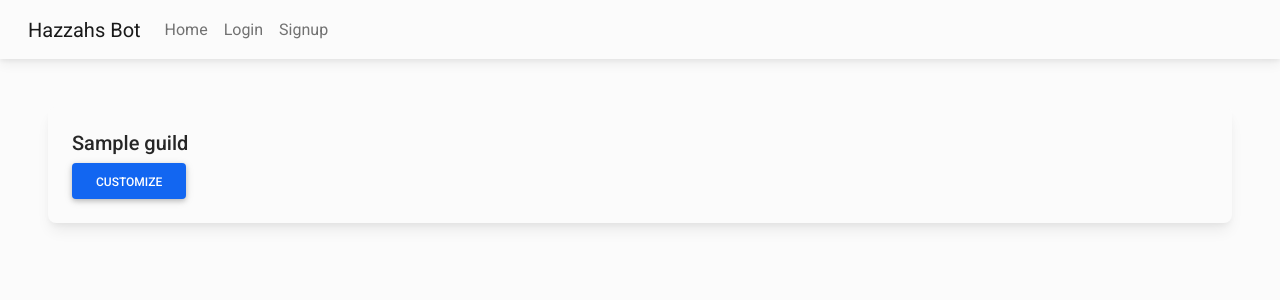
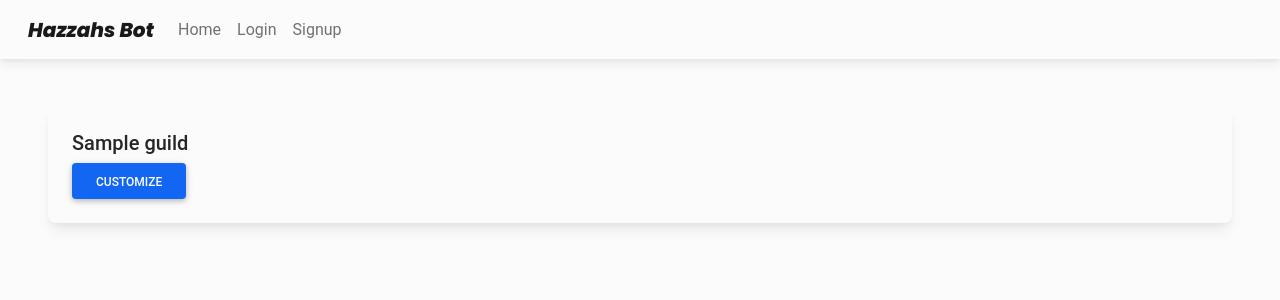
Before and after one commit to HarryLudemann/Django-Discord, a Django app: page /dashboard/ in a window 1280 px wide. Shown: the top 300 px of the page. Run offline with Django 3.2, Linux system fonts and the light colour scheme; a user stored in the database is signed in; tables that the repository leaves empty hold one stand-in row (values such as "Sample post"); some libraries are stand-ins or nearby versions.

Commit message:
Update base.html

```diff
--- a/main/templates/main/base.html
+++ b/main/templates/main/base.html
@@ -8,7 +8,8 @@
             integrity="sha384-ggOyR0iXCbMQv3Xipma34MD+dH/1fQ784/j6cY/iJTQUOhcWr7x9JvoRxT2MZw1T" crossorigin="anonymous" />
         <title>{% block title %}{% endblock %}</title>
         <!-- Font Awesome --> <link href="https://cdnjs.cloudflare.com/ajax/libs/font-awesome/5.15.1/css/all.min.css" rel="stylesheet" />
-        <!-- Google Fonts --> <link href="https://fonts.googleapis.com/css?family=Roboto:300,400,500,700&display=swap" rel="stylesheet"/>
+        <link rel="preconnect" href="https://fonts.gstatic.com">
+        <link href="https://fonts.googleapis.com/css2?family=Poppins:ital,wght@1,800&display=swap" rel="stylesheet">
         <!-- MDB --> <link href="https://cdnjs.cloudflare.com/ajax/libs/mdb-ui-kit/3.3.0/mdb.min.css" rel="stylesheet" />
         <style>
         a:link {
@@ -76,7 +77,7 @@
                 </button>
 
                 <!-- Navbar brand -->
-                <a class="navbar-brand mt-lg-0" href="/">
+                <a class="navbar-brand mt-lg-0" style="font-family: 'Poppins', sans-serif;" href="/">
                     {% comment %} <img
                     src="https://mdbootstrap.com/img/logo/mdb-transaprent-noshadows.png"
                     height="15"
```
